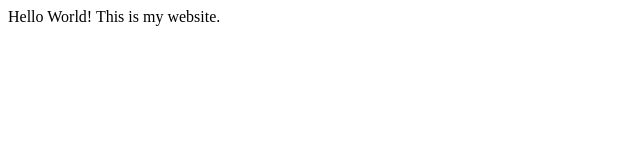
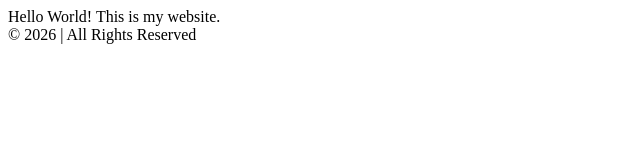
Before and after one commit to FerIsC07/FerIsC07.github.io, a plain HTML site: page index.html in a window 1280 px wide. Shown: the whole page, without its empty margins (0-640 px from the left). Drawn offline with Linux system fonts and the light colour scheme.

Commit message:
feat: add footer text to index.html

```diff
--- a/index.html
+++ b/index.html
@@ -8,6 +8,6 @@
         <main>
             Hello World! This is my website.
         </main>
-        <footer></footer>
+        <footer>© 2026 <Fernando's Personal Website> | All Rights Reserved</footer>
     </body>
 </html>
```
